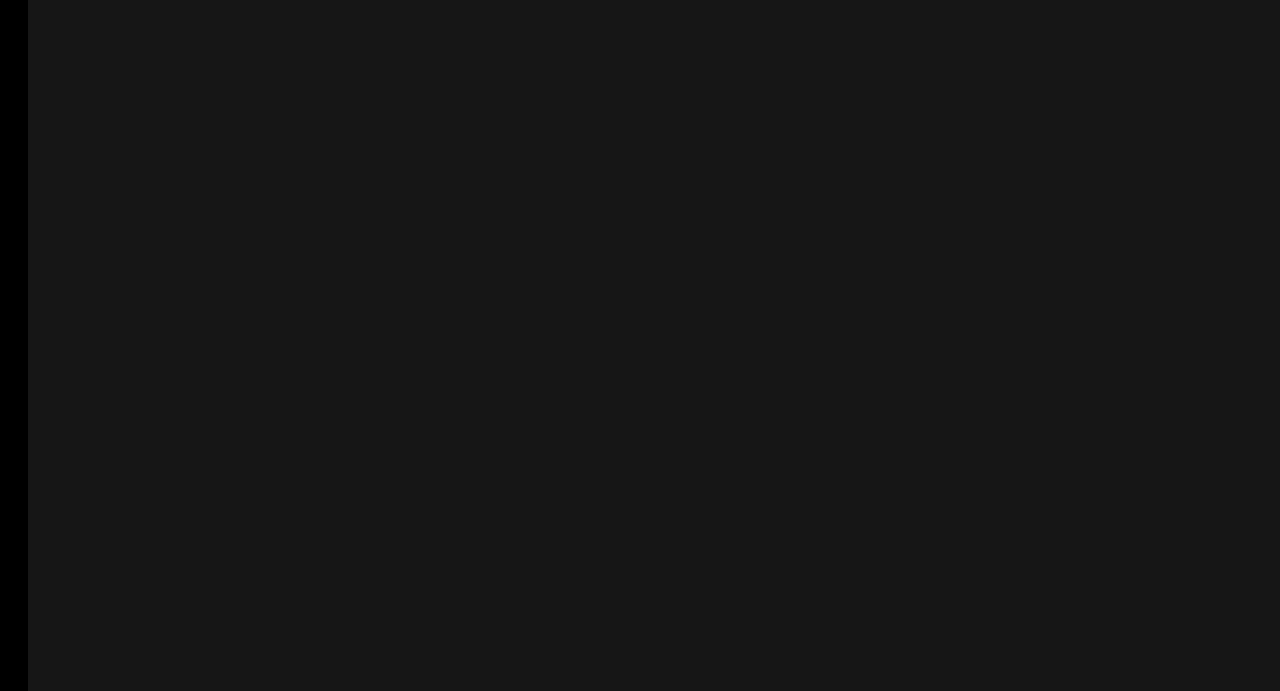
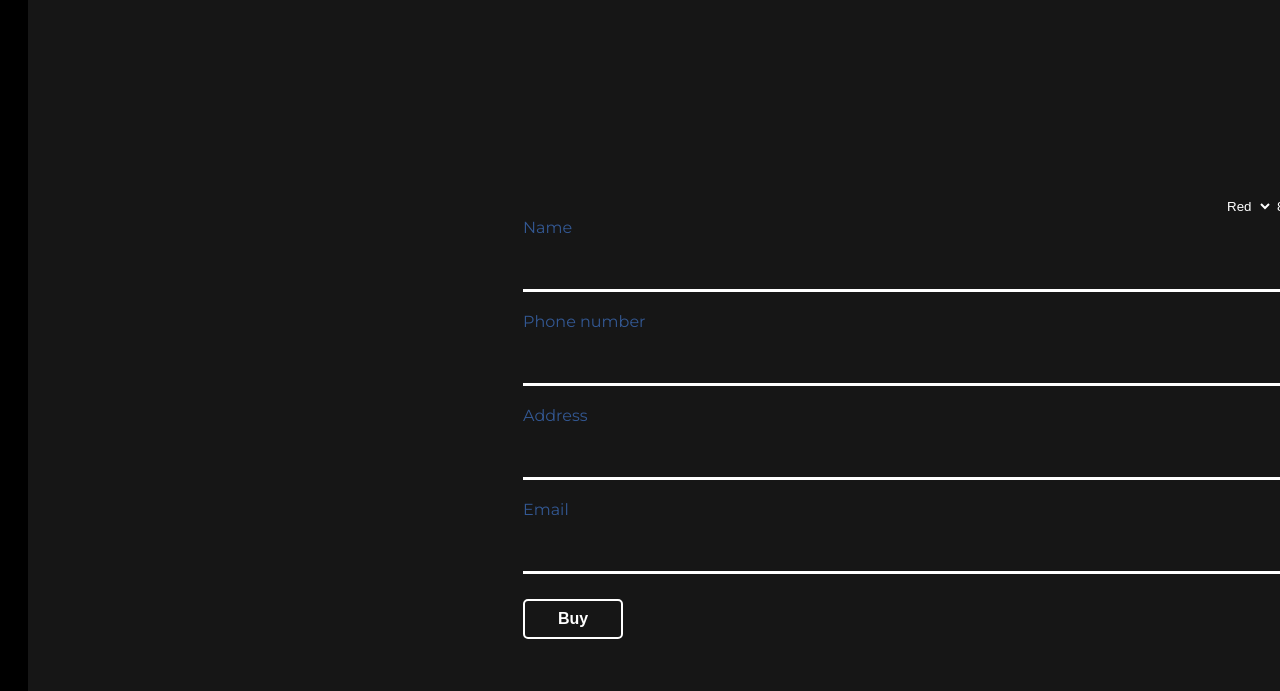
Before and after one commit to Flores120/for-sale, a plain HTML site: page buy.html in a window 1280 px wide. Shown: the part 261-952 px from the top of the page. Drawn offline with Linux system fonts and the light colour scheme.

Commit message:
repositionthe form

```diff
--- a/buy.html
+++ b/buy.html
@@ -26,23 +26,23 @@
               <option value="white">White</option>
               <option value="black">Black</option>
             </select>
-            <div class="name">
+            <div class="input">
               <label for="name">Name</label>
               <input type="sumbit" name="name" value="">
             </div>
-            <div class="phone">
+            <div class="input">
               <label for="phone">Phone number</label>
               <input type="sumbit" name="phone" value="">
             </div>
-            <div class="address">
+            <div class="input">
               <label for="name">Address</label>
               <input type="sumbit" name="address" value="">
             </div>
-            <div class="email">
+            <div class="input">
               <label for="email">Email</label>
               <input type="sumbit" name="email" value="">
             </div>
-            <div class="button">
+            <div class="input">
               <button type="sumbit" name="button">Buy</button>
             </div>
           </form>
--- a/css/styles2.css
+++ b/css/styles2.css
@@ -17,10 +17,9 @@ a {
   margin-left: 5px;
 }
 form {
-  background-color: #161616;
   padding: 20px;
   width: 800px;
-  position: relative; right: 50%; top: 50%;
+  position: relative; left: 25%; top: 20%;
 }
  input {
   outline: none;
@@ -46,15 +45,15 @@ button {
   font-size: 16px;
   margin-top: 5px;
   background-color: transparent;
-  color: #335893;
-  border:  2px solid #335893;
+  color: white;
+  border:  2px solid white;
   border-radius: 5px;
   height: 40px;
-  width: 80px;
+  width: 100px;
 }
 button:hover {
-  background-color: #335893;
-  color: white;
+  background-color: white;
+  color: #335893;
 }
 select {
   float: right;
@@ -62,6 +61,7 @@ select {
   background: transparent;
   border: none;
   outline: none;
+  color: white;
 }
 .cover {
   margin-left: 50px;
@@ -75,9 +75,13 @@ select {
   margin: auto;
 }
 .form-container {
+  padding: 50px;
   margin-top: 100px;
   background-color: #161616;
   height: 1000px;
+}
+.input {
+  margin-top: 20px;
 }
 #title {
   color: white;
```
